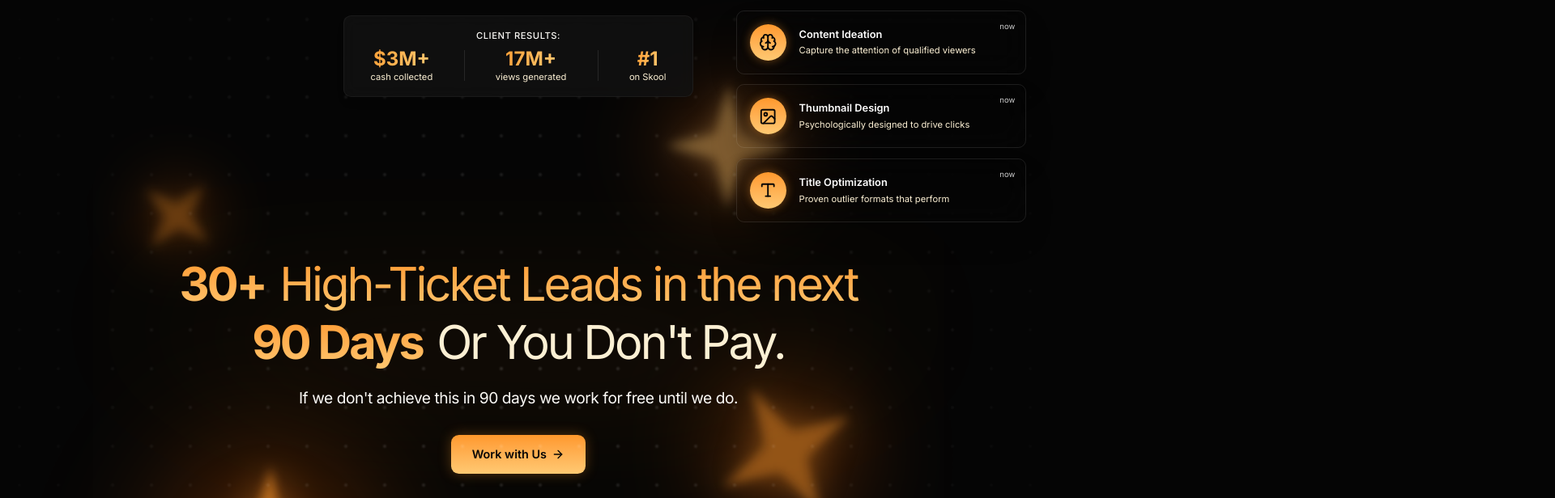
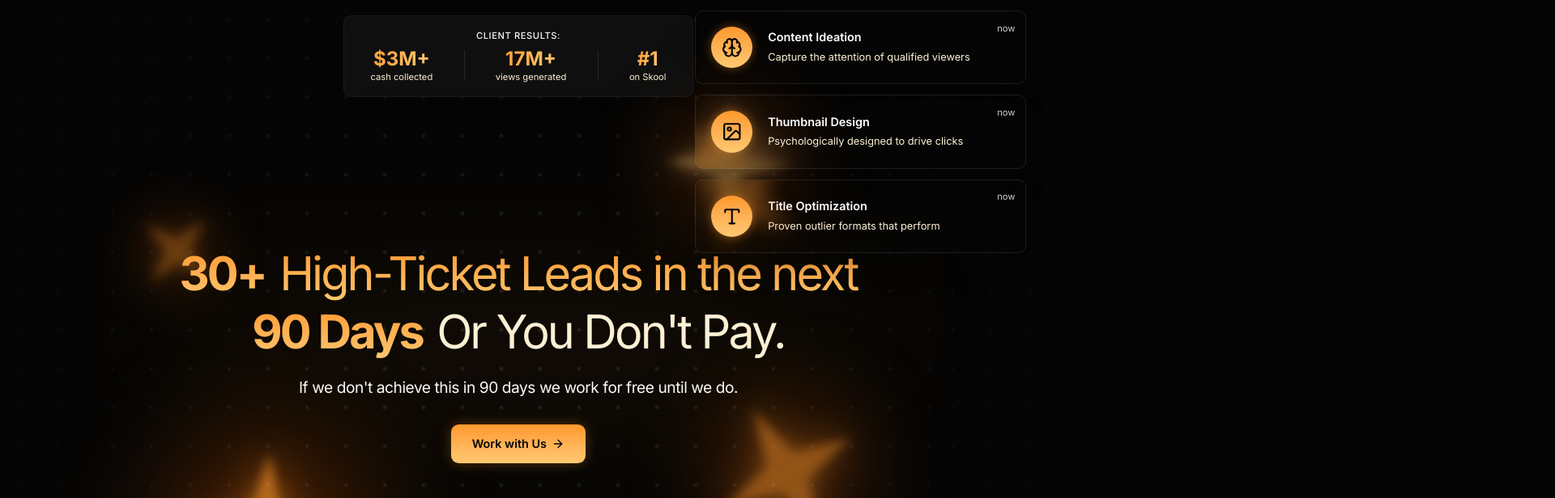
Before and after one commit to fynix7/synoxus-web, a React (Vite) app: page / in a window 1280 px wide. Shown: the top 616 px of the page at 81% size, 1920 px wide, since content can reach past the window. Built offline with nearby package versions, Linux system fonts and the light colour scheme.

Commit message:
Fix horizontal scroll and adjust title sparkle

```diff
--- a/src/components/Hero.jsx
+++ b/src/components/Hero.jsx
@@ -14,7 +14,7 @@ const Hero = () => {
     const rotate4 = useTransform(scrollY, [0, 1000], [85, -115]); // Unchanged
 
     return (
-        <section className="min-h-[135vh] flex flex-col items-center justify-center text-center px-4 pt-32 pb-20 relative overflow-visible">
+        <section className="min-h-[135vh] flex flex-col items-center justify-center text-center px-4 pt-24 pb-20 relative overflow-visible">
             {/* Background - Solid black only */}
             <div className="absolute inset-0 w-full h-full pointer-events-none -z-10 bg-[#050505]" />
 
@@ -30,6 +30,8 @@ const Hero = () => {
                 }}
             />
 
+            {/* Sparkles Container with Fade Mask - Expanded vertically and horizontally to prevent clipping */}
+            <div className="absolute top-0 -bottom-[20%] -left-[100%] w-[300%] pointer-events-none z-0" style={{ maskImage: 'linear-gradient(to bottom, black 60%, transparent 85%)', WebkitMaskImage: 'linear-gradient(to bottom, black 60%, transparent 85%)' }}>
                 {/* Animated Sparkles - Multiple with varying sizes and opacities */}
                 {/* Tiny Sparkle - Far Left Top */}
                 <motion.div
@@ -37,7 +39,7 @@ const Hero = () => {
                     style={{ rotate: rotate1 }}
                     animate={{ opacity: 1, scale: 1 }}
                     transition={{ duration: 1.6, ease: "easeOut", delay: 0.5 }}
-                className="absolute left-[5%] top-[25%] w-32 h-32 pointer-events-none z-0 hidden lg:block blur-sm"
+                    className="absolute left-[35%] top-[25%] w-32 h-32 pointer-events-none z-0 hidden lg:block blur-sm"
                 >
                     <div className="absolute inset-0 bg-orange-500/15 blur-[42px] rounded-full" />
                     <motion.svg
@@ -55,7 +57,7 @@ const Hero = () => {
                     style={{ rotate: rotate2 }}
                     animate={{ opacity: 1, scale: 1 }}
                     transition={{ duration: 1.5, ease: "easeOut" }}
-                className="absolute left-[10%] bottom-[8%] w-[17rem] h-[17rem] pointer-events-none z-0 hidden md:block blur-sm"
+                    className="absolute left-[36.6%] bottom-[25%] w-[17rem] h-[17rem] pointer-events-none z-0 hidden md:block blur-sm"
                 >
                     <div className="absolute inset-0 bg-orange-500/40 blur-[105px] rounded-full" />
                     <motion.svg
@@ -73,7 +75,7 @@ const Hero = () => {
                     style={{ rotate: rotate3 }}
                     animate={{ opacity: 1, scale: 1 }}
                     transition={{ duration: 1.8, ease: "easeOut", delay: 0.3 }}
-                className="absolute right-[18%] top-[12%] w-48 h-48 pointer-events-none z-0 hidden md:block blur-sm"
+                    className="absolute right-[39.3%] top-[12%] w-48 h-48 pointer-events-none z-0 hidden md:block blur-sm"
                 >
                     <div className="absolute inset-0 bg-orange-500/20 blur-[63px] rounded-full" />
                     <motion.svg
@@ -91,7 +93,7 @@ const Hero = () => {
                     style={{ rotate: rotate4 }}
                     animate={{ opacity: 1, scale: 1 }}
                     transition={{ duration: 2, ease: "easeOut", delay: 0.2 }}
-                className="absolute right-[10%] bottom-[25%] w-56 h-56 pointer-events-none z-0 hidden md:block blur-sm"
+                    className="absolute right-[36.6%] bottom-[35%] w-56 h-56 pointer-events-none z-0 hidden md:block blur-sm"
                 >
                     <div className="absolute inset-0 bg-orange-500/25 blur-[74px] rounded-full" />
                     <motion.svg
@@ -102,6 +104,7 @@ const Hero = () => {
                         <path d="M12 0L14.5 9.5L24 12L14.5 14.5L12 24L9.5 14.5L0 12L9.5 9.5L12 0Z" fill="currentColor" />
                     </motion.svg>
                 </motion.div>
+            </div>
 
             {/* Text Glow Effect - Behind text for visual interest */}
             <div className="absolute inset-0 flex items-center justify-center pointer-events-none z-0 opacity-30 blur-[120px]">
--- a/src/components/Navbar.jsx
+++ b/src/components/Navbar.jsx
@@ -10,7 +10,7 @@ const Navbar = () => {
             transition={{ duration: 0.8, ease: "easeOut" }}
             className="fixed top-0 left-0 right-0 z-50 flex justify-center pt-6 px-4"
         >
-            <div className="bg-surface/80 backdrop-blur-md border border-white/5 rounded-xl px-10 py-5 flex flex-col items-center justify-center shadow-lg w-fit">
+            <div className="bg-surface/80 backdrop-blur-md border border-white/5 rounded-xl px-10 py-5 flex flex-col items-center justify-center shadow-lg w-fit transition-transform duration-700 ease-in-out hover:scale-[1.03]">
                 <span className="text-sm font-medium mb-2 tracking-wider uppercase bg-gradient-to-b from-[#f7f4ed] to-[#ffffff] bg-clip-text text-transparent">Client Results:</span>
                 <div className="flex items-center gap-12">
                     <div className="group flex flex-col items-center cursor-default transition-all duration-300 hover:scale-110 hover:saturate-125">
--- a/src/components/RevenueCalculator.jsx
+++ b/src/components/RevenueCalculator.jsx
@@ -178,7 +178,7 @@ const RevenueCalculator = () => {
                         {/* Big Blurred Sparkle */}
                         <motion.div
                             style={{ rotate: useTransform(useScroll().scrollY, [0, 1000], [0, 200]) }}
-                            className="absolute -bottom-20 -right-20 text-[#ff982b] opacity-40 blur-xl pointer-events-none"
+                            className="absolute -bottom-20 -right-20 text-[#ff982b] opacity-40 blur-[22px] pointer-events-none"
                         >
                             <motion.svg
                                 animate={{ rotate: 360 }}
@@ -192,7 +192,7 @@ const RevenueCalculator = () => {
                         {/* Smaller Lighter Sparkle - Center Left */}
                         <motion.div
                             style={{ rotate: useTransform(useScroll().scrollY, [0, 1000], [0, -200]) }}
-                            className="absolute top-1/2 -left-10 -translate-y-1/2 text-[#ffc972] opacity-30 blur-md pointer-events-none"
+                            className="absolute top-1/2 -left-10 -translate-y-1/2 text-[#ffc972] opacity-30 blur-[11px] pointer-events-none"
                         >
                             <motion.svg
                                 animate={{ rotate: -360 }}
--- a/src/components/ServiceNotifications.jsx
+++ b/src/components/ServiceNotifications.jsx
@@ -32,17 +32,48 @@ const ServiceNotifications = () => {
                         animate={{ opacity: 1, x: 0 }}
                         transition={{ delay: 1 + (index * 0.2), duration: 0.5, type: "spring" }}
                         whileHover={{ scale: 1.05 }}
-                        className="group relative flex items-center gap-5 p-5 rounded-xl border border-white/10 backdrop-blur-xl shadow-2xl w-[28rem] pointer-events-auto cursor-default overflow-hidden"
+                        className="group relative flex items-center gap-6 p-6 rounded-xl border border-white/10 backdrop-blur-xl shadow-2xl w-[32rem] pointer-events-auto cursor-default overflow-hidden"
                     >
-                        <div className="absolute top-4 right-4 text-xs font-light text-white/80">
+                        <div className="absolute top-4 right-4 text-sm font-light text-white/80">
                             now
                         </div>
-                        <div className="shrink-0 w-14 h-14 rounded-full bg-gradient-to-b from-[#ff982b] to-[#ffc972] flex items-center justify-center shadow-[0_0_15px_rgba(255,152,43,0.4)]">
-                            <Icon className="w-7 h-7 text-[#050505]" strokeWidth={2} />
+
+                        {/* Sparkle for Thumbnail Design */}
+                        {service.name === "Thumbnail Design" && (
+                            <motion.div
+                                className="absolute -left-8 -bottom-8 text-[#ff982b] opacity-30 blur-[15px] pointer-events-none z-0"
+                            >
+                                <motion.svg
+                                    animate={{ rotate: 360 }}
+                                    transition={{ duration: 10, repeat: Infinity, ease: "linear" }}
+                                    width="120" height="120" viewBox="0 0 24 24" fill="currentColor" xmlns="http://www.w3.org/2000/svg"
+                                >
+                                    <path d="M12 0L14.59 9.41L24 12L14.59 14.59L12 24L9.41 14.59L0 12L9.41 9.41L12 0Z" />
+                                </motion.svg>
+                            </motion.div>
+                        )}
+
+                        {/* Sparkle for Title Optimization - Larger and more centered */}
+                        {service.name === "Title Optimization" && (
+                            <motion.div
+                                className="absolute -left-2 -bottom-2 text-[#ff982b] opacity-30 blur-[15px] pointer-events-none z-0"
+                            >
+                                <motion.svg
+                                    animate={{ rotate: 360 }}
+                                    transition={{ duration: 10, repeat: Infinity, ease: "linear" }}
+                                    width="170" height="170" viewBox="0 0 24 24" fill="currentColor" xmlns="http://www.w3.org/2000/svg"
+                                >
+                                    <path d="M12 0L14.59 9.41L24 12L14.59 14.59L12 24L9.41 14.59L0 12L9.41 9.41L12 0Z" />
+                                </motion.svg>
+                            </motion.div>
+                        )}
+
+                        <div className="shrink-0 w-16 h-16 rounded-full bg-gradient-to-b from-[#ff982b] to-[#ffc972] flex items-center justify-center shadow-[0_0_15px_rgba(255,152,43,0.4)] relative z-10">
+                            <Icon className="w-8 h-8 text-[#050505]" strokeWidth={2} />
                         </div>
                         <div className="flex-1 pr-6">
-                            <h3 className="font-semibold text-base mb-0.5 text-white">{service.name}</h3>
-                            <p className="text-sm text-[#fcf0d4] leading-relaxed">{service.description}</p>
+                            <h3 className="font-semibold text-lg mb-1 text-white">{service.name}</h3>
+                            <p className="text-base text-[#fcf0d4] leading-relaxed">{service.description}</p>
                         </div>
                     </motion.div>
                 );
--- a/src/index.css
+++ b/src/index.css
@@ -11,4 +11,5 @@
 body {
   @apply bg-background text-primary font-sans antialiased;
   zoom: 0.8;
+  overflow-x: hidden;
 }
```
Also changed, not shown: src/components/WorkWithUsModal.jsx (+14 -14 lines). Lines whose indentation alone changed are shown as unchanged.
